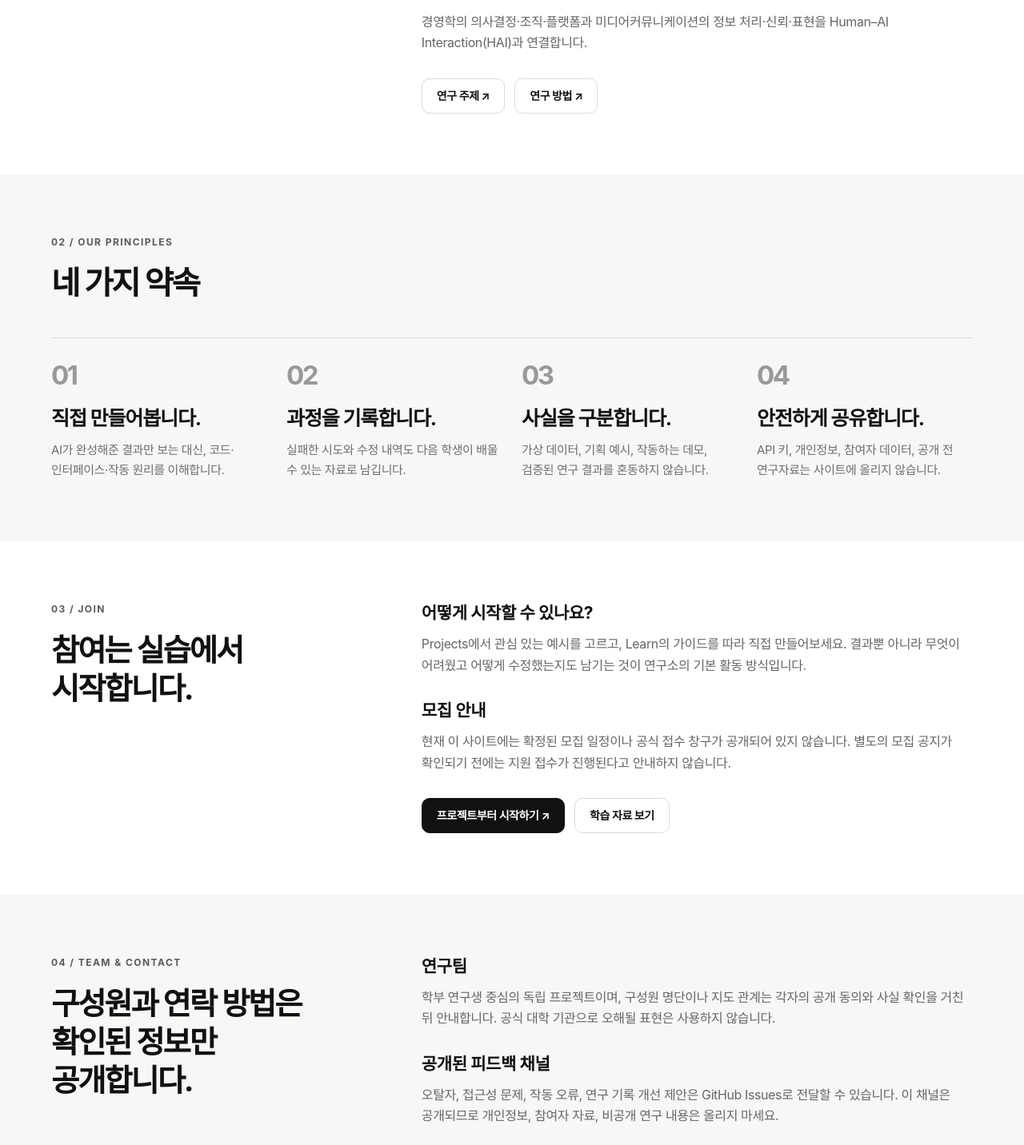
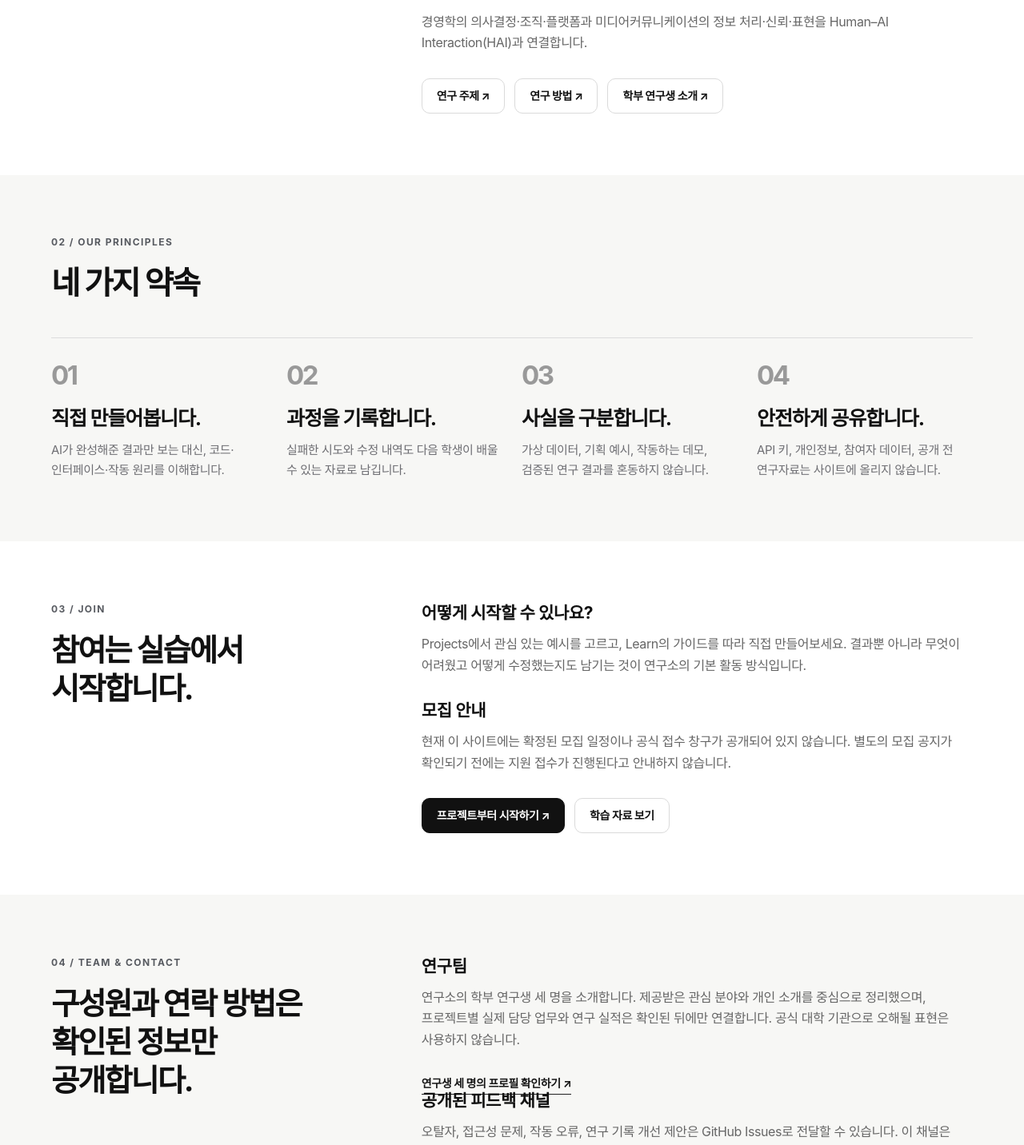
Before and after one commit to Jxny0ung/ddalkak-lab-hai, a Next.js app: page /about in a window 1280 px wide. Shown: the part 705-2137 px from the top of the page at 80% size. Built offline with nearby package versions, Linux system fonts and the light colour scheme.

Commit message:
feat(about): replace placeholder team copy with links to actual three-person profiles

```diff
--- a/src/app/about/page.tsx
+++ b/src/app/about/page.tsx
@@ -33,7 +33,7 @@ export default function AboutPage() {
               <p>AI로 만든 앱, 도구, 대시보드, 인터페이스를 그대로 소비하지 않고 작은 단위로 다시 구현합니다. 만드는 과정에서 실무 문제 해결과 학문적 탐구를 함께 배우는 학부 연구생 중심의 공간입니다.</p>
               <h3>어떤 질문을 다루나요?</h3>
               <p>경영학의 의사결정·조직·플랫폼과 미디어커뮤니케이션의 정보 처리·신뢰·표현을 Human–AI Interaction(HAI)과 연결합니다.</p>
-              <div className="sl-actions"><Link className="sl-btn sl-btn-outline" href="/research">연구 주제 ↗</Link><Link className="sl-btn sl-btn-outline" href="/methods">연구 방법 ↗</Link></div>
+              <div className="sl-actions"><Link className="sl-btn sl-btn-outline" href="/research">연구 주제 ↗</Link><Link className="sl-btn sl-btn-outline" href="/methods">연구 방법 ↗</Link><Link className="sl-btn sl-btn-outline" href="/people">학부 연구생 소개 ↗</Link></div>
             </div>
           </div>
         </section>
@@ -67,7 +67,7 @@ export default function AboutPage() {
             </aside>
             <div className="sl-detail-copy">
               <h3>연구팀</h3>
-              <p>학부 연구생 중심의 독립 프로젝트이며, 구성원 명단이나 지도 관계는 각자의 공개 동의와 사실 확인을 거친 뒤 안내합니다. 공식 대학 기관으로 오해될 표현은 사용하지 않습니다.</p>
+              <p>연구소의 학부 연구생 세 명을 소개합니다. 제공받은 관심 분야와 개인 소개를 중심으로 정리했으며, 프로젝트별 실제 담당 업무와 연구 실적은 확인된 뒤에만 연결합니다. 공식 대학 기관으로 오해될 표현은 사용하지 않습니다.</p><Link className="sl-text-link" href="/people">연구생 세 명의 프로필 확인하기 ↗</Link>
               <h3>공개된 피드백 채널</h3>
               <p>오탈자, 접근성 문제, 작동 오류, 연구 기록 개선 제안은 GitHub Issues로 전달할 수 있습니다. 이 채널은 공개되므로 개인정보, 참여자 자료, 비공개 연구 내용은 올리지 마세요.</p>
               <div className="sl-actions">
```
